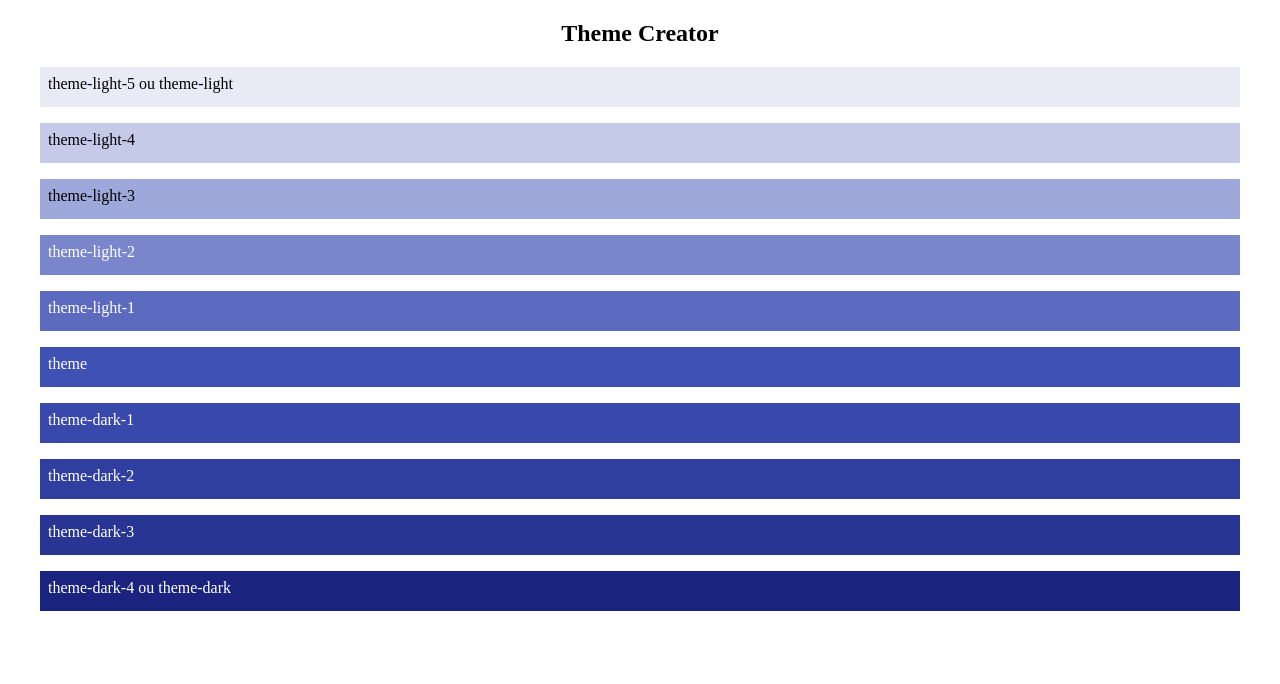
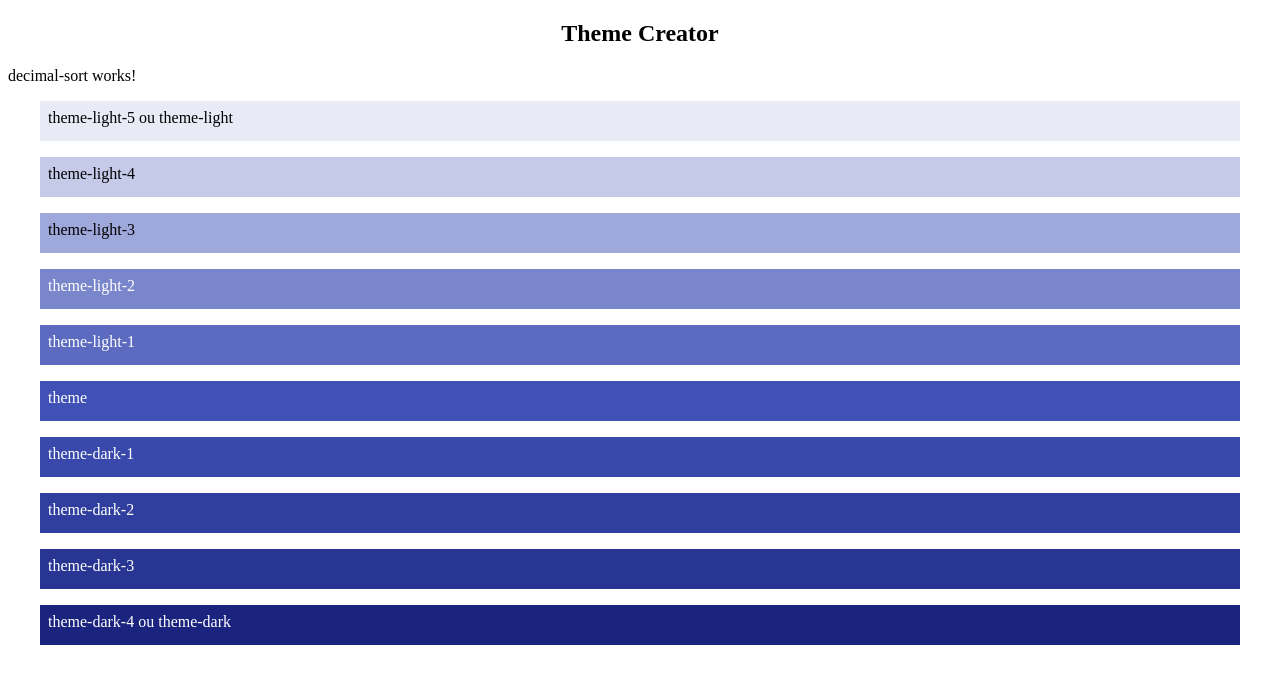
Before and after one commit to josiel27/theme-creator, an Angular app: page / in a window 1280 px wide. Shown: the top 684 px of the page. Built offline with nearby package versions, Linux system fonts and the light colour scheme.

Commit message:
Puxando o componente decimal sort para a home

```diff
--- a/src/app/home/home.component.html
+++ b/src/app/home/home.component.html
@@ -1,5 +1,7 @@
 <div>
   <h2 class="title">{{title}}</h2>
+
+  <app-decimal-sort></app-decimal-sort>
 
   <ul>
     <li class="theme-light-5">
```
